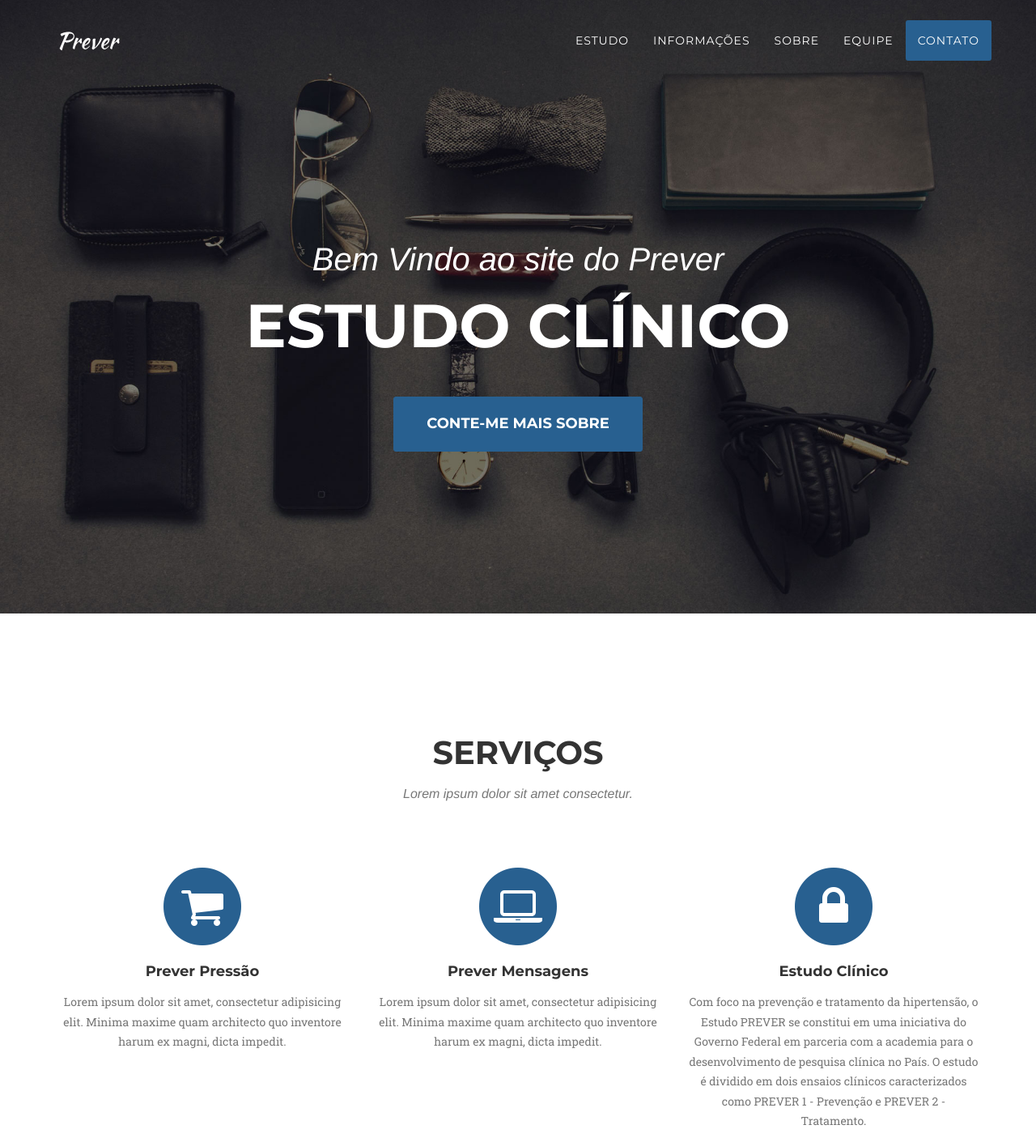
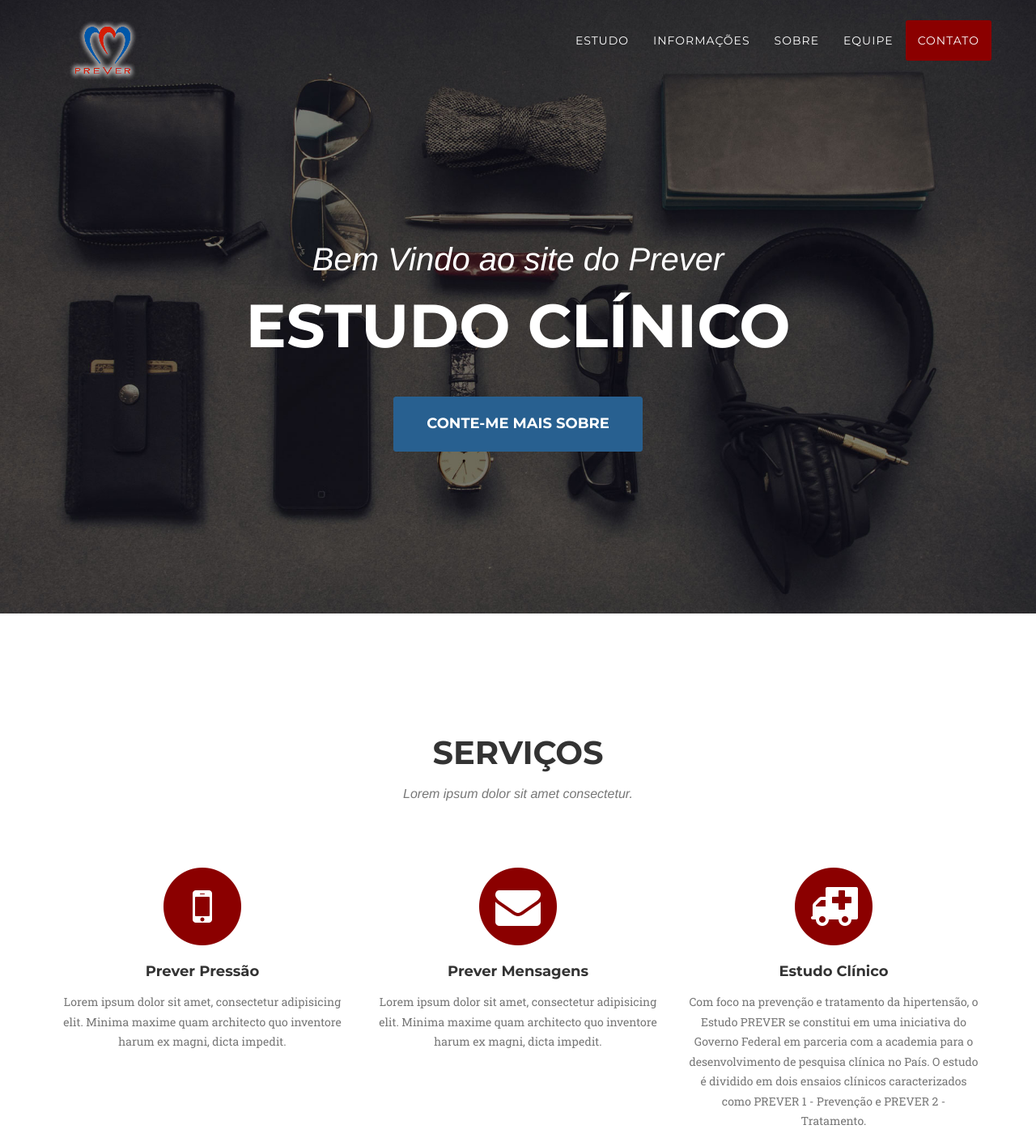
Before and after one commit to i9develop/i9develop.github.io, a website: page index.html in a window 1280 px wide. Shown: the top 1411 px of the page at 81% size. Drawn offline with nearby package versions, Linux system fonts and the light colour scheme; a web font is replaced by a local one.

Commit message:
versao 1.1

```diff
--- a/css/agency.css
+++ b/css/agency.css
@@ -11,7 +11,7 @@ body {
   color: #777777;
 }
 .text-primary {
-  color: #286090;
+  color: darkred;
 }
 p {
   font-size: 14px;
@@ -28,7 +28,7 @@ a.active {
   outline: none;
 }
 a {
-  color: #286090;
+  color: darkred;
 }
 a:hover,
 a:focus,
@@ -184,18 +184,18 @@ fieldset[disabled] .btn-xl.active {
 }
 .navbar-custom .nav li a:hover,
 .navbar-custom .nav li a:focus {
-  color: #286090;
+  color: red;
   outline: none;
 }
 .navbar-custom .navbar-nav > .active > a {
   border-radius: 0;
   color: white;
-  background-color: #286090;
+  background-color: darkred;
 }
 .navbar-custom .navbar-nav > .active > a:hover,
 .navbar-custom .navbar-nav > .active > a:focus {
   color: white;
-  background-color: #0e4c82;
+  background-color: darkred;
 }
 @media (min-width: 768px) {
   .navbar-custom {
--- a/index.html
+++ b/index.html
@@ -43,7 +43,7 @@
                 <button type="button" class="navbar-toggle" data-toggle="collapse" data-target="#bs-example-navbar-collapse-1">
                     <span class="sr-only">Toggle navigation</span> Menu <i class="fa fa-bars"></i>
                 </button>
-                <a class="navbar-brand page-scroll" href="#page-top">Prever</a>
+                <a class="navbar-brand page-scroll" href="#page-top"></a> <img src="img/prever_logo.png">
             </div>
 
             <!-- Collect the nav links, forms, and other content for toggling -->
@@ -98,7 +98,7 @@
                 <div class="col-md-4">
                     <span class="fa-stack fa-4x">
                         <i class="fa fa-circle fa-stack-2x text-primary"></i>
-                        <i class="fa fa-shopping-cart fa-stack-1x fa-inverse"></i>
+                        <i class="fa fa-mobile fa-stack-1x fa-inverse"></i>
                     </span>
                     <h4 class="service-heading">Prever Pressão</h4>
                     <p class="text-muted">Lorem ipsum dolor sit amet, consectetur adipisicing elit. Minima maxime quam architecto quo inventore harum ex magni, dicta impedit.</p>
@@ -106,7 +106,7 @@
                 <div class="col-md-4">
                     <span class="fa-stack fa-4x">
                         <i class="fa fa-circle fa-stack-2x text-primary"></i>
-                        <i class="fa fa-laptop fa-stack-1x fa-inverse"></i>
+                        <i class="fa fa-envelope fa-stack-1x fa-inverse"></i>
                     </span>
                     <h4 class="service-heading">Prever Mensagens</h4>
                     <p class="text-muted">Lorem ipsum dolor sit amet, consectetur adipisicing elit. Minima maxime quam architecto quo inventore harum ex magni, dicta impedit.</p>
@@ -114,7 +114,7 @@
                 <div class="col-md-4">
                     <span class="fa-stack fa-4x">
                         <i class="fa fa-circle fa-stack-2x text-primary"></i>
-                        <i class="fa fa-lock fa-stack-1x fa-inverse"></i>
+                        <i class="fa fa-ambulance fa-stack-1x fa-inverse"></i>
                     </span>
                     <h4 class="service-heading">Estudo Clínico</h4>
                     <p class="text-muted">Com foco na prevenção e tratamento da hipertensão, o Estudo PREVER se constitui em uma iniciativa do Governo Federal em parceria com a academia para o desenvolvimento de pesquisa clínica no País.
```
Also changed, not shown: css/agency.min.css, img/map-image_old.png (added), img/prever_logo.png (added), 4 other files.
